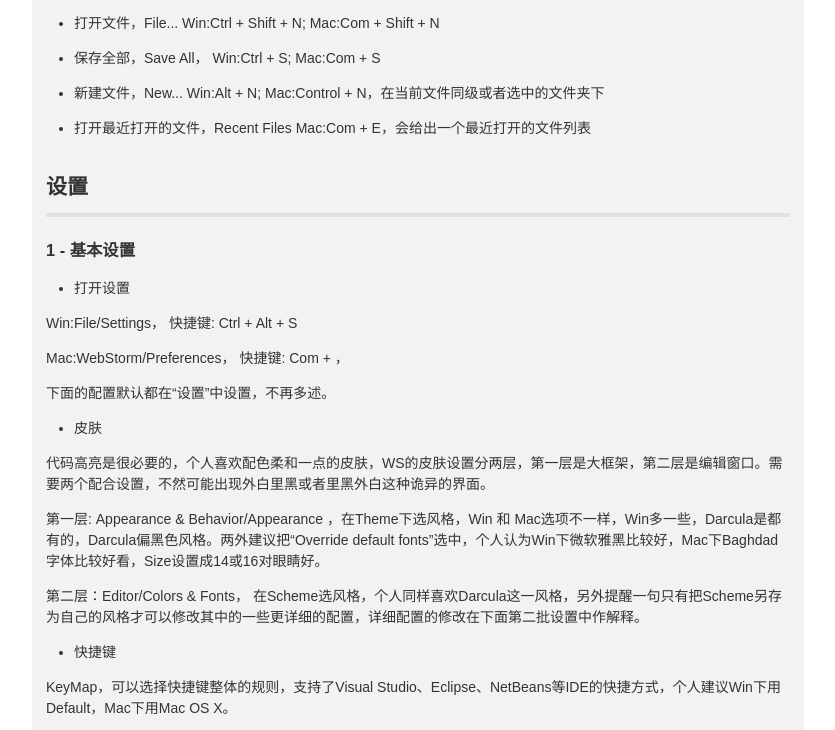
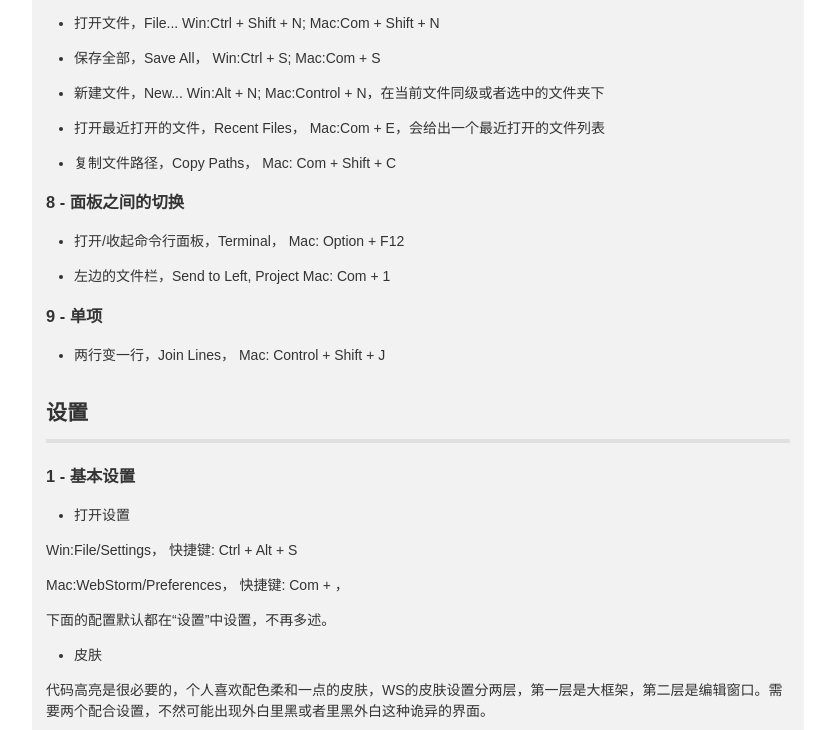
Before and after one commit to xiaoqiang-zhao/xiaoqiang-zhao.github.io, a plain HTML site: page articles/webstorm/main.html in a window 1280 px wide. Shown: the part 2016-2746 px from the top of the page, without its empty margins (222-1057 px from the left). Drawn offline with Linux system fonts and the light colour scheme.

Commit message:
webstorm 文章内容添加

```diff
--- a/articles/webstorm/main.html
+++ b/articles/webstorm/main.html
@@ -146,9 +146,26 @@ Win:Ctrl + S; Mac:Com + S</p>
 <li><p>新建文件，New...
 Win:Alt + N; Mac:Control + N，在当前文件同级或者选中的文件夹下</p>
 </li>
-<li><p>打开最近打开的文件，Recent Files
+<li><p>打开最近打开的文件，Recent Files，
 Mac:Com + E，会给出一个最近打开的文件列表</p>
 </li>
+<li><p>复制文件路径，Copy Paths，
+Mac: Com + Shift + C</p>
+</li>
+</ul>
+<h3 id="8-">8 - 面板之间的切换</h3>
+<ul>
+<li><p>打开/收起命令行面板，Terminal，
+Mac: Option + F12</p>
+</li>
+<li><p>左边的文件栏，Send to Left, Project
+Mac: Com + 1</p>
+</li>
+</ul>
+<h3 id="9-">9 - 单项</h3>
+<ul>
+<li>两行变一行，Join Lines，
+Mac: Control + Shift + J</li>
 </ul>
 <h2 id="-">设置</h2>
 <h3 id="1-">1 - 基本设置</h3>
@@ -200,9 +217,11 @@ Settings | Appearance &amp; Behavior | System Settings | Project Opening | Open
 <ul>
 <li><p>设置选中文字之后，点击双引号\单引号包围选中，Settings | Editor | General | Smart keys，勾选surround selection on type quote or brace </p>
 </li>
-<li><p>识别自定义文件，默认情况下 .vm .template .tl 文件是不能进行高亮显示的，在 Settings | Editor | File Types 下选择文件类型，通过下面的小加号可以添加想要识别的文件.</p>
+<li><p>识别自定义文件，默认情况下 .vm .template .tl 文件是不能进行高亮显示的，在 Settings | Editor | File Types 下选择文件类型，通过下面的小加号可以添加想要识别的文件。</p>
 </li>
-<li><p>无法输入中文标点：此问题是自定义 JDK 引起的，删除 /Applications/WebStorm.app/Contents/jre/ 文件夹可解决问题，因为此文件夹下有自定义 JDK 的信息，经测试没发现副作用，详情参考<a href="https://youtrack.jetbrains.com/issue/IDEA-147358">https://youtrack.jetbrains.com/issue/IDEA-147358</a></p>
+<li><p>无法输入中文标点：此问题是自定义 JDK 引起的，删除 /Applications/WebStorm.app/Contents/jre 文件夹可解决问题，因为此文件夹下有自定义 JDK 的信息，经测试没发现副作用，详情参考<a href="https://youtrack.jetbrains.com/issue/IDEA-147358">https://youtrack.jetbrains.com/issue/IDEA-147358</a></p>
+</li>
+<li><p>添加第三方库的语法提示: Settings | Languages &amp; FrameWorks | Javascript | Libraries，注意需要添加未压缩的源码。</p>
 </li>
 </ul>
 <h2 id="-">支持正版</h2>
```
